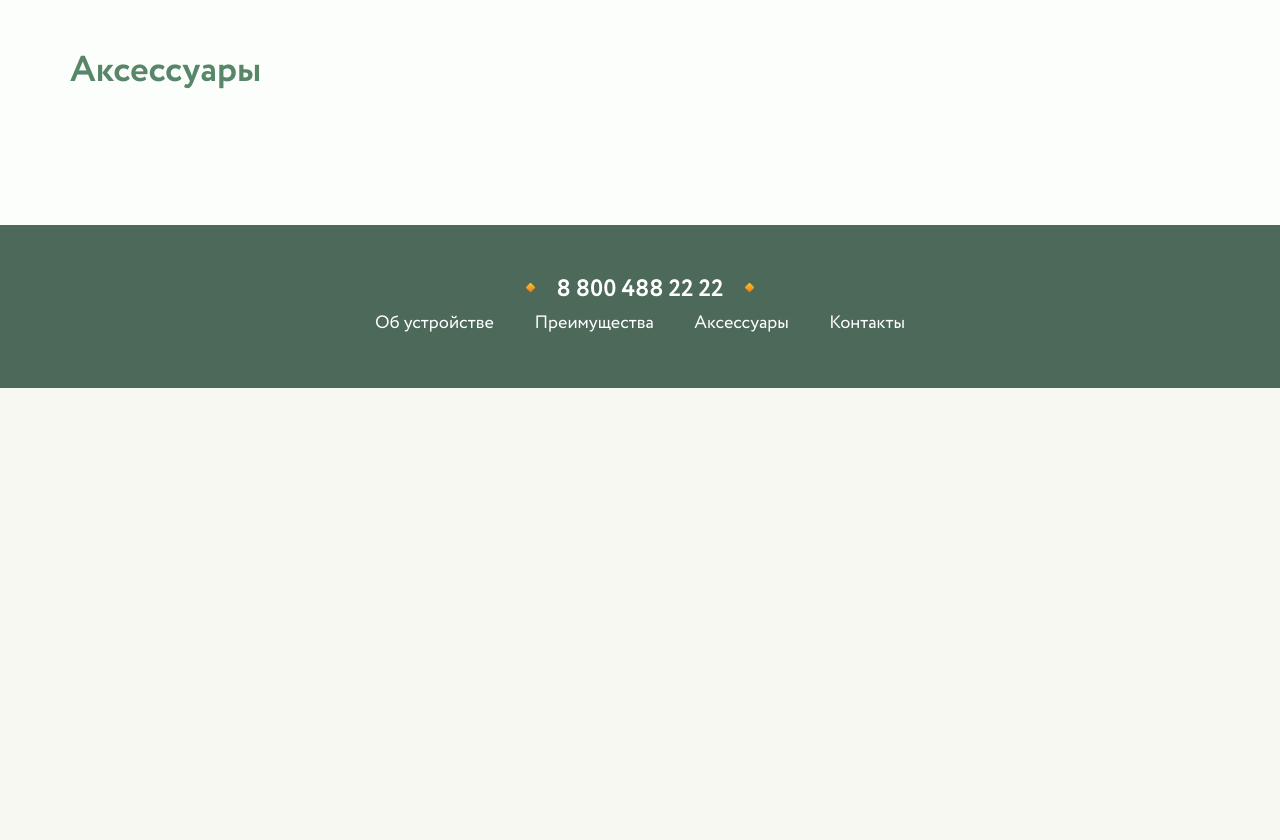
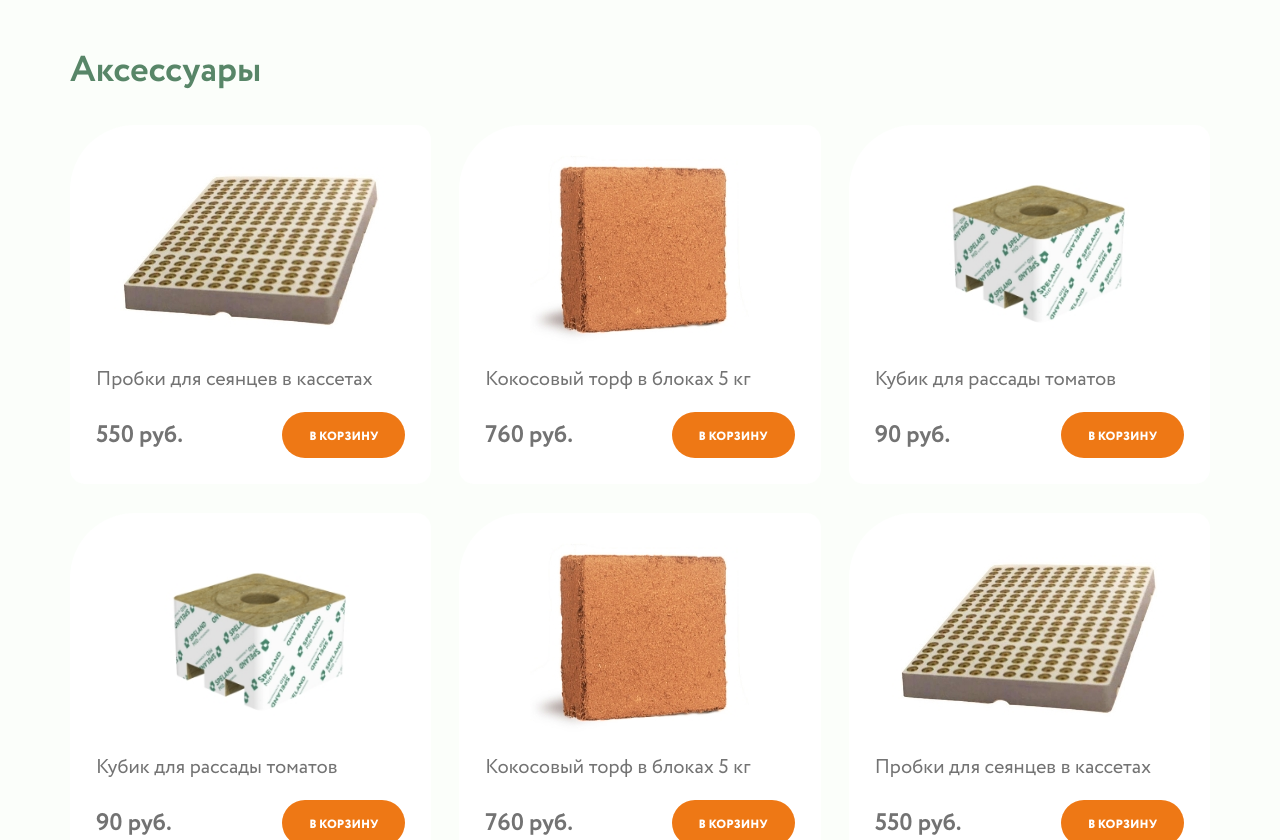
Before and after one commit to ruvick/smartgardens, a plain HTML site: page index.html in a window 1280 px wide. Shown: the part 1960-2800 px from the top of the page. Before the commit the page ends 2348 px from the top, so only its background shows below. Drawn offline with nearby package versions, Linux system fonts and the light colour scheme.

Commit message:
Сверстал секцию Аксессуары

```diff
--- a/#source/scss/forms.scss
+++ b/#source/scss/forms.scss
@@ -12,11 +12,10 @@
 	justify-content: center;
 	align-items: center;
 	text-align: center;
-	padding: 3px 15px;
+	padding: 3px 15px 0 15px;
 	min-width: 123px;
 	height: 46px;
-	font-family: 'Lato';
-	font-weight: 400;
+	font-weight: 900;
 	font-size: 12px;
 	color: #fff;
 	background: #EE7815;
--- a/#source/scss/style.scss
+++ b/#source/scss/style.scss
@@ -293,6 +293,58 @@ h4 {
 	color: #588668;
 	margin-bottom: 33px;
 }
+
+// Карточки товаров ====================================================================================================================================================
+.prod-card {
+	// .prod-card__body
+	justify-content: space-between;
+	flex-wrap: wrap;
+	&__body {
+		padding: 26px;
+		flex-direction: column;
+		flex: 0 1 31.7%;
+		overflow: hidden;
+		background: #fff;
+  	border-radius: 65px 15px 15px 15px;
+		margin-bottom: 29px;
+	}
+	// .prod-card__link
+	&__link {
+		flex: 0 1 100%;
+		max-height: 197px;
+		overflow: hidden;
+		// margin: 0 auto 20px auto;
+		display: flex;
+    justify-content: center;
+    align-items: center;
+    margin-bottom: 20px;
+		img {
+			max-width: 100%;
+			// width: 100%;
+			object-fit: cover;
+		}
+	}
+	&__text {
+		h4 {
+			color: #737373;
+			line-height: 24px;
+			margin-bottom: 20px;
+		}
+	}
+	// .prod-card__price-item
+	&__price-item {
+		justify-content: space-between;
+		align-items: center;
+	}
+	// .prod-card__price
+	&__price {
+		font-size: 24px;
+    font-weight: 700;
+	}
+	&__btn {
+
+	}
+}
 //</ОСНОВНОЙ БЛОК>====================================================================================================================================
 
 //<Адаптив>===========================================================================================================================================
--- a/index.html
+++ b/index.html
@@ -150,6 +150,101 @@
 			<section id="products" class="products">
 				<div class="container">
 					<h2>Аксессуары</h2>
+
+					<div class="prod-card d-flex">
+
+						<div class="prod-card__body d-flex">
+							<a href="#" class="prod-card__link">
+								<img src="img/product/01.jpg" alt="">
+							</a>
+							<div class="prod-card__text">
+								<a href="#">
+									<h4>Пробки для сеянцев в кассетах</h4>
+								</a>
+							</div>
+							<div class="prod-card__price-item d-flex">
+								<p class="prod-card__price">550 руб.</p>
+								<button class="prod-card__btn btn">В КОРЗИНУ</button>
+							</div>
+						</div>
+
+						<div class="prod-card__body d-flex">
+							<a href="#" class="prod-card__link">
+								<img src="img/product/02.jpg" alt="">
+							</a>
+							<div class="prod-card__text">
+								<a href="#">
+									<h4>Кокосовый торф в блоках 5 кг</h4>
+								</a>
+							</div>
+							<div class="prod-card__price-item d-flex">
+								<p class="prod-card__price">760 руб.</p>
+								<button class="prod-card__btn btn">В КОРЗИНУ</button>
+							</div>
+						</div>
+
+						<div class="prod-card__body d-flex">
+							<a href="#" class="prod-card__link">
+								<img src="img/product/03.jpg" alt="">
+							</a>
+							<div class="prod-card__text">
+								<a href="#">
+									<h4>Кубик для рассады томатов</h4>
+								</a>
+							</div>
+							<div class="prod-card__price-item d-flex">
+								<p class="prod-card__price">90 руб.</p>
+								<button class="prod-card__btn btn">В КОРЗИНУ</button>
+							</div>
+						</div>
+
+						<div class="prod-card__body d-flex">
+							<a href="#" class="prod-card__link">
+								<img src="img/product/03.jpg" alt="">
+							</a>
+							<div class="prod-card__text">
+								<a href="#">
+									<h4>Кубик для рассады томатов</h4>
+								</a>
+							</div>
+							<div class="prod-card__price-item d-flex">
+								<p class="prod-card__price">90 руб.</p>
+								<button class="prod-card__btn btn">В КОРЗИНУ</button>
+							</div>
+						</div>
+
+						<div class="prod-card__body d-flex">
+							<a href="#" class="prod-card__link">
+								<img src="img/product/02.jpg" alt="">
+							</a>
+							<div class="prod-card__text">
+								<a href="#">
+									<h4>Кокосовый торф в блоках 5 кг</h4>
+								</a>
+							</div>
+							<div class="prod-card__price-item d-flex">
+								<p class="prod-card__price">760 руб.</p>
+								<button class="prod-card__btn btn">В КОРЗИНУ</button>
+							</div>
+						</div>
+
+						<div class="prod-card__body d-flex">
+							<a href="#" class="prod-card__link">
+								<img src="img/product/01.jpg" alt="">
+							</a>
+							<div class="prod-card__text">
+								<a href="#">
+									<h4>Пробки для сеянцев в кассетах</h4>
+								</a>
+							</div>
+							<div class="prod-card__price-item d-flex">
+								<p class="prod-card__price">550 руб.</p>
+								<button class="prod-card__btn btn">В КОРЗИНУ</button>
+							</div>
+						</div>
+
+					</div>
+
 				</div>
 			</section>
 
```
Also changed, not shown: html/cards.html (added, +127 -0 lines), css/style.css, 1 other file.
